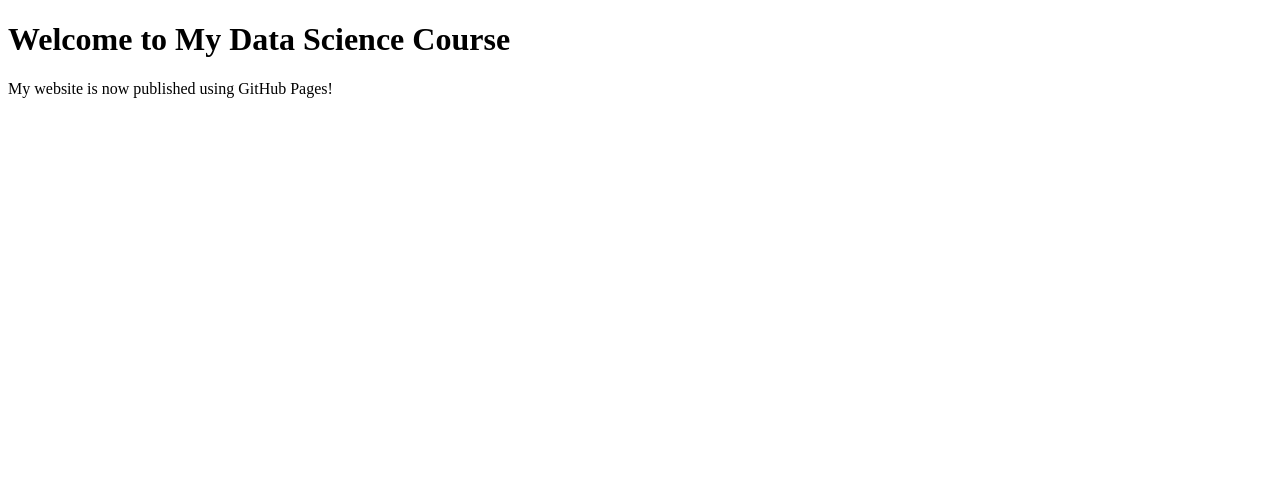
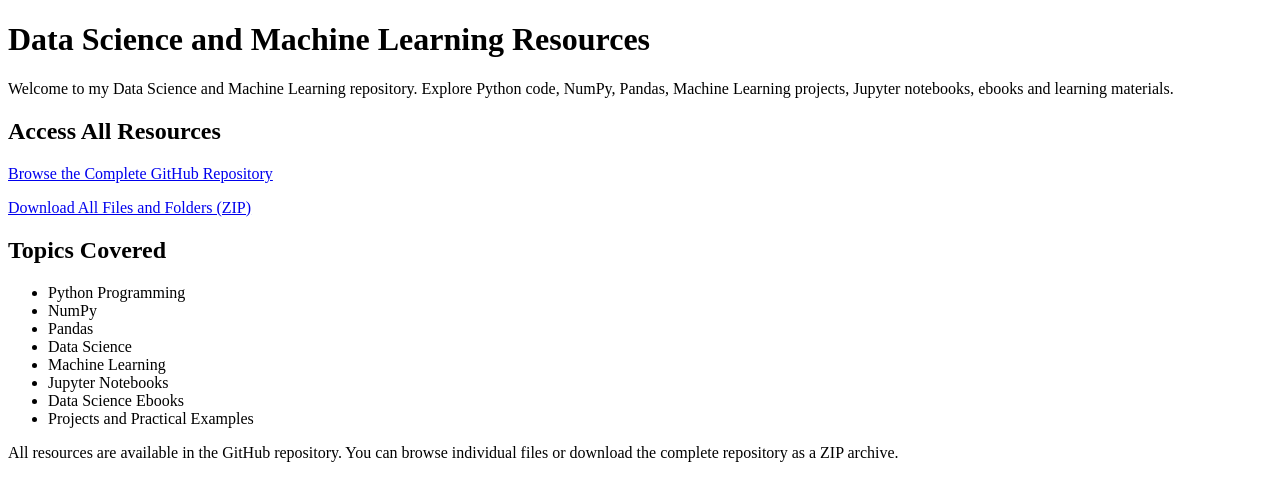
Before and after one commit to vikasgtm/youtube_datascience_coursework, a plain HTML site: page index.html in a window 1280 px wide. Drawn offline with Linux system fonts and the light colour scheme.

Commit message:
Update index.html
Update index.html

```diff
--- a/index.html
+++ b/index.html
@@ -1,11 +1,58 @@
 
 <!DOCTYPE html>
-<html>
+<html lang="en">
 <head>
-    <title>My Data Science Course</title>
+    <meta charset="UTF-8">
+    <meta name="viewport" content="width=device-width, initial-scale=1.0">
+
+    <title>Data Science and Machine Learning Resources</title>
+
+    <meta name="description"
+          content="Free Data Science and Machine Learning resources including Python, NumPy, Pandas, Jupyter notebooks, code examples, projects and ebooks. Download the complete repository.">
 </head>
+
 <body>
-    <h1>Welcome to My Data Science Course</h1>
-    <p>My website is now published using GitHub Pages!</p>
+
+    <h1>Data Science and Machine Learning Resources</h1>
+
+    <p>
+        Welcome to my Data Science and Machine Learning repository.
+        Explore Python code, NumPy, Pandas, Machine Learning projects,
+        Jupyter notebooks, ebooks and learning materials.
+    </p>
+
+    <h2>Access All Resources</h2>
+
+    <p>
+        <a href="https://github.com/vikasgtm/youtube_datascience_coursework">
+            Browse the Complete GitHub Repository
+        </a>
+    </p>
+
+    <p>
+        <a href="https://github.com/vikasgtm/youtube_datascience_coursework/archive/refs/heads/main.zip">
+            Download All Files and Folders (ZIP)
+        </a>
+    </p>
+
+    <h2>Topics Covered</h2>
+
+    <ul>
+        <li>Python Programming</li>
+        <li>NumPy</li>
+        <li>Pandas</li>
+        <li>Data Science</li>
+        <li>Machine Learning</li>
+        <li>Jupyter Notebooks</li>
+        <li>Data Science Ebooks</li>
+        <li>Projects and Practical Examples</li>
+    </ul>
+
+    <p>
+        All resources are available in the GitHub repository.
+        You can browse individual files or download the complete
+        repository as a ZIP archive.
+    </p>
+
 </body>
 </html>
```
